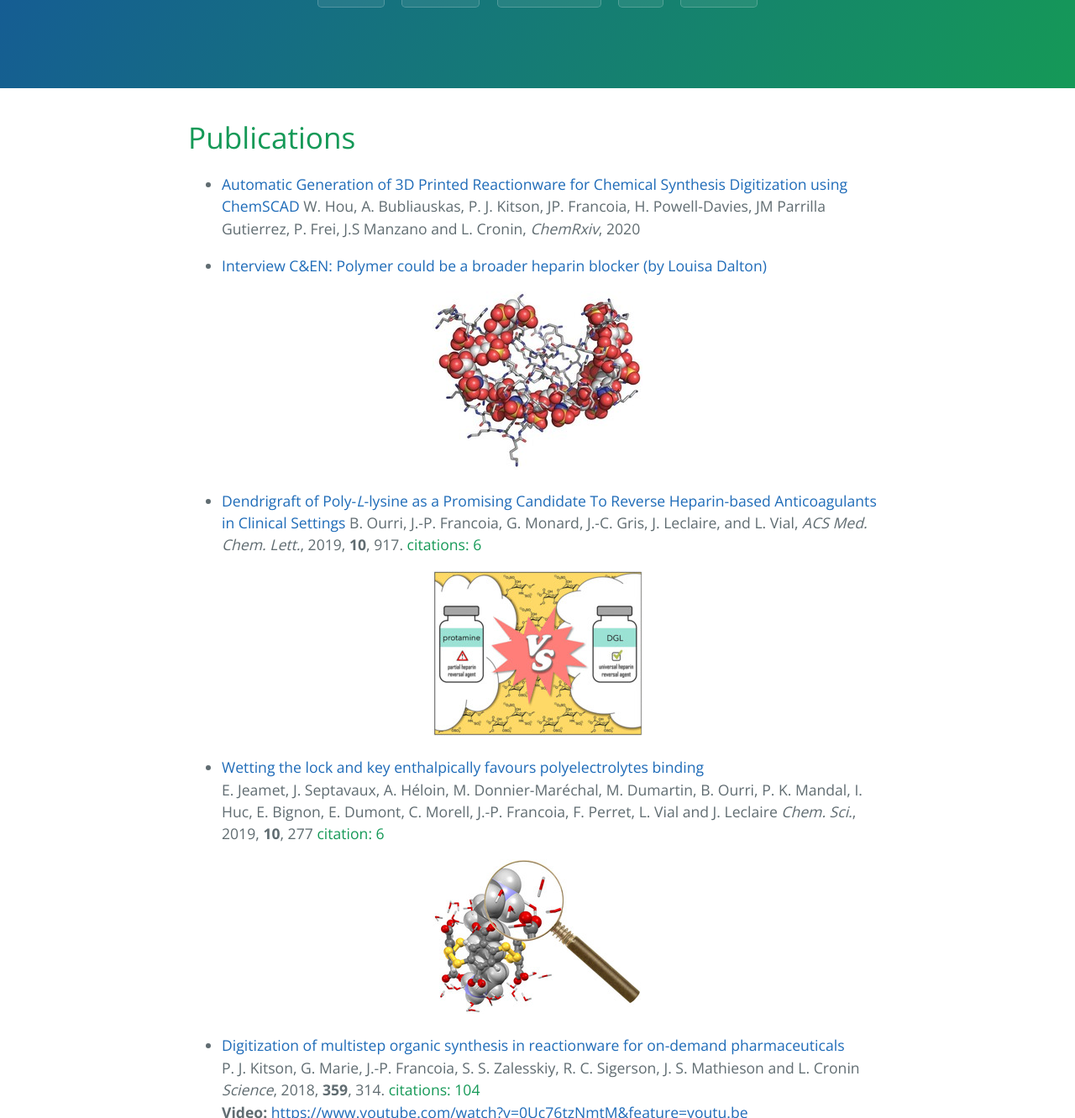
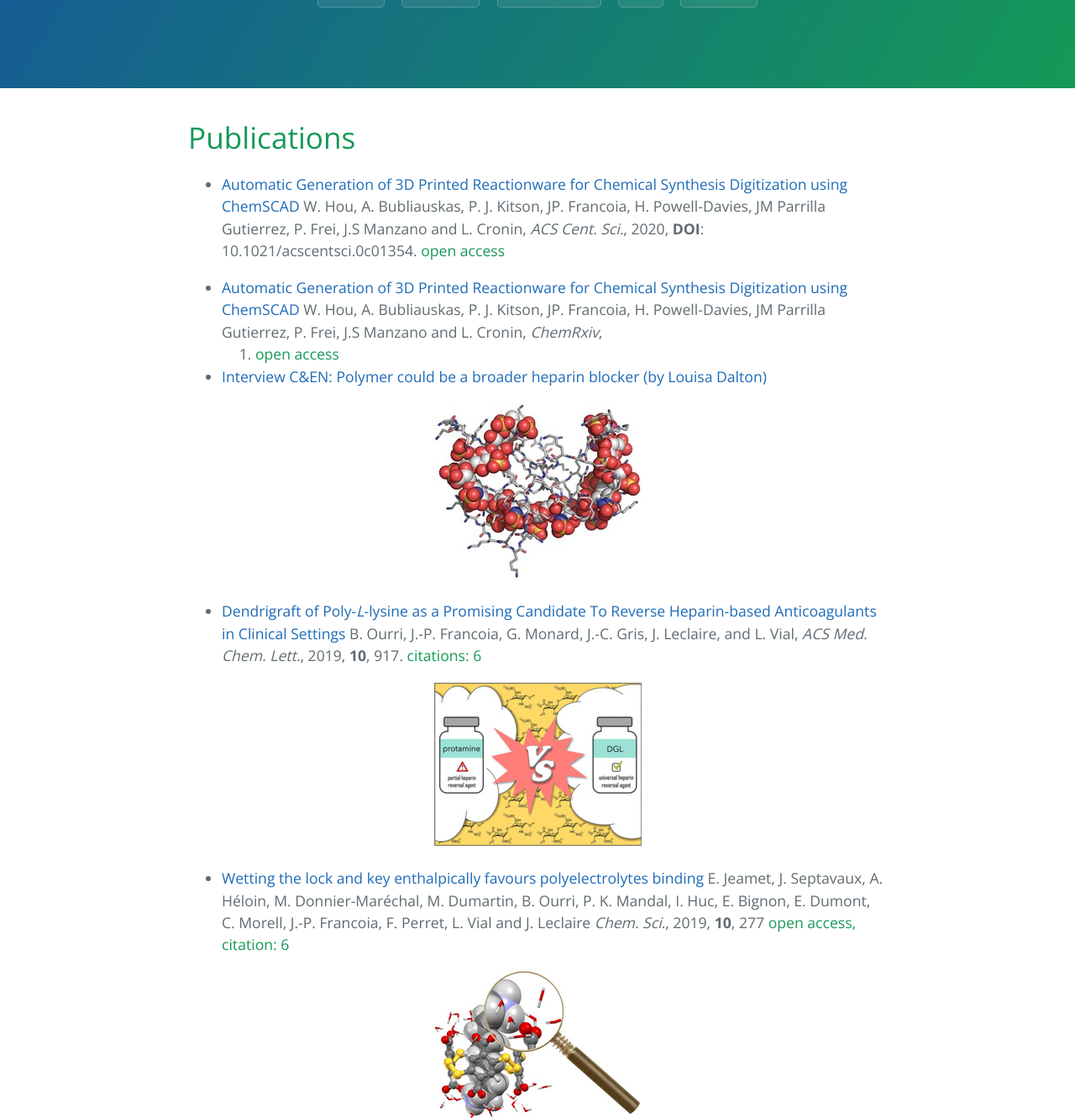
Before and after one commit to JPFrancoia/JPFrancoia.github.io, a Jekyll site: the page built from publications.md, in a window 1280 px wide and 1400 px high, scrolled down 231 px, cut to the strip 0-1331 px from the top of the window. Shown: the whole strip at 84% size. Built offline with Jekyll 4.4.1, drawn with Linux system fonts in a browser that asks for light colours; the repository's description, which GitHub fills in, is left out; some of the changed text lies outside the part shown.

Commit message:
Publications update + fixing links.

```diff
--- a/publications.md
+++ b/publications.md
@@ -7,19 +7,25 @@ layout: default
 # Publications
 
 - [Automatic Generation of 3D Printed Reactionware for Chemical Synthesis
+Digitization using ChemSCAD](https://pubs.acs.org/doi/10.1021/acscentsci.0c01354)
+W. Hou, A. Bubliauskas, P. J. Kitson, JP. Francoia, H. Powell-Davies,
+JM Parrilla Gutierrez, P. Frei, J.S Manzano and L. Cronin, *ACS Cent. Sci.*,
+2020, **DOI**: 10.1021/acscentsci.0c01354. <font color="#159957">open access</font>
+
+- [Automatic Generation of 3D Printed Reactionware for Chemical Synthesis
 Digitization using ChemSCAD](https://chemrxiv.org/s/01c0cd28362e763c438f)
 W. Hou, A. Bubliauskas, P. J. Kitson, JP. Francoia, H. Powell-Davies,
-JM Parrilla Gutierrez, P. Frei, J.S Manzano and L. Cronin, *ChemRxiv*, 2020
+JM Parrilla Gutierrez, P. Frei, J.S Manzano and L. Cronin, *ChemRxiv*,
+2020. <font color="#159957">open access</font>
 
 - [Interview C&EN: Polymer could be a broader heparin blocker (by Louisa
-Dalton)](https://cen.acs.org/pharmaceuticals/drug-development/Polymer-broader-heparin-blocker/97/web/2019/06?utm_source=Staff&utm_medium=Social&utm_campaign=CEN)
+Dalton)](https://cen.acs.org/pharmaceuticals/drug-development/Polymer-broader-heparin-blocker/97/web/2019/06)
 <p align="center">
   <img src="images/cen_news.jpg">
 </p>
 
-- [Dendrigraft of Poly-*L*-lysine as a Promising
-Candidate To Reverse Heparin-based Anticoagulants in Clinical
-Settings](https://pubs.acs.org/doi/abs/10.1021/acsmedchemlett.9b00090)
+- [Dendrigraft of Poly-*L*-lysine as a Promising Candidate To Reverse
+Heparin-based Anticoagulants in Clinical Settings](https://pubs.acs.org/doi/abs/10.1021/acsmedchemlett.9b00090)
 B. Ourri, J.-P. Francoia, G. Monard, J.-C. Gris, J. Leclaire, and L. Vial,
 *ACS Med. Chem. Lett.*, 2019, **10**, 917. <font color="#159957">citations:
 6</font>
@@ -27,11 +33,12 @@ B. Ourri, J.-P. Francoia, G. Monard, J.-C. Gris, J. Leclaire, and L. Vial,
   <img src="images/protamine.jpg">
 </p>
 
-- [Wetting the lock and key enthalpically favours polyelectrolytes binding](https://pubs.rsc.org/en/Content/ArticleLanding/2018/SC/C8SC02966K)
+- [Wetting the lock and key enthalpically favours polyelectrolytes
+binding](https://pubs.rsc.org/en/content/articlelanding/2019/sc/c8sc02966k)
 E. Jeamet, J. Septavaux, A. Héloin, M. Donnier-Maréchal, M. Dumartin,
 B. Ourri, P. K. Mandal, I. Huc, E. Bignon, E. Dumont, C. Morell,
 J.-P. Francoia, F. Perret, L. Vial and J. Leclaire *Chem. Sci.*, 2019, **10**,
-277 <font color="#159957">citation: 6</font>
+277 <font color="#159957">open access, citation: 6</font>
 
 <p align="center">
   <img src="images/wet_and_lock.jpg">
@@ -41,28 +48,32 @@ J.-P. Francoia, F. Perret, L. Vial and J. Leclaire *Chem. Sci.*, 2019, **10**,
 pharmaceuticals](http://science.sciencemag.org/content/359/6373/314)
 P. J. Kitson, G. Marie, J.-P. Francoia, S. S. Zalesskiy, R. C. Sigerson,
 J. S. Mathieson and L. Cronin *Science*, 2018, **359**, 314. <font
-color="#159957">citations: 104</font>
-**Video:** [https://www.youtube.com/watch?v=0Uc76tzNmtM&feature=youtu.be](https://www.youtube.com/watch?v=0Uc76tzNmtM&feature=youtu.be)
+color="#159957">open access, citations: 104</font>
+**Video:** [https://www.youtube.com/watch?v=0Uc76tzNmtM&feature=youtu.be](https://www.youtube.com/watch?v=0Uc76tzNmtM)
 
 <p align="center">
   <img width="350px" src="images/baclofen.gif">
 </p>
 
-- [Everything you always wanted to know about poly-*L*-lysine dendrigrafts (but were afraid to ask)](http://onlinelibrary.wiley.com/wol1/doi/10.1002/chem.201704147/abstract)
+- [Everything you always wanted to know about poly-*L*-lysine dendrigrafts
+(but were afraid to ask)](http://onlinelibrary.wiley.com/wol1/doi/10.1002/chem.201704147)
 J.-P. Francoia and L. Vial, *Chem. Eur. J.*, 2017, **24**, 2806 - <font
 color="#159957">citations: 9</font>
 <p align="center">
   <img src="images/review.jpg">
 </p>
 
-- [Digitizing Poly-*L*-Lysine Dendrigrafts: from Experimental Data to Molecular Dynamics Simulations](http://pubs.acs.org/doi/pdf/10.1021/acs.jcim.7b00258)
+- [Digitizing Poly-*L*-Lysine Dendrigrafts: from Experimental Data to
+Molecular Dynamics Simulations](http://pubs.acs.org/doi/pdf/10.1021/acs.jcim.7b00258)
 J.-P. Francoia, J.-C Rossi, G. Monard and L. Vial, *J. Chem. Inf. Model.*,
 2017, **57**, 2173 - <font color="#159957">citations:&nbsp;8</font>
 <p align="center">
   <img src="images/digitizing.gif">
 </p>
 
-- [Chirality Sensing and Discrimination of Lysine Derivatives in Physiological Conditions with a Dyn\[4\]arene](http://pubs.rsc.org/en/content/articlelanding/2016/cc/c6cc07713g)
+- [Chirality Sensing and Discrimination of Lysine
+Derivatives in Physiological Conditions with a
+Dyn\[4\]arene](http://pubs.rsc.org/en/content/articlelanding/2016/cc/c6cc07713g)
 L. Vial, M. Dumartin, M. Donnier-Maréchal, F. Perret, J.-P. Francoia,
 J. Leclaire, *Chem. Commun.*, 2016, **52**, 14219 - <font
 color="#159957">citation: 8</font>
@@ -70,32 +81,39 @@ color="#159957">citation: 8</font>
   <img src="images/chirality.gif">
 </p>
 
-- [ChemBrows: An Open-Source Application Software To Keep Up to Date with the Current Literature](http://pubs.acs.org/doi/abs/10.1021/acs.jchemed.6b00024)
+- [ChemBrows: An Open-Source Application Software To Keep Up to Date with the
+Current Literature](http://pubs.acs.org/doi/abs/10.1021/acs.jchemed.6b00024)
 J.-P. Francoia and L. Vial, *J. Chem. Educ*, 2016, **93**, 1137 - <font color="#159957">open access, citation: 1</font>
 <p align="center">
   <img src="images/cb.gif">
 </p>
 
-- [A KISS (Keep It Simple, Sensor) Array for Glycosaminoglycans](http://pubs.rsc.org/en/content/articlelanding/2014/cc/c5cc07628e\#!divAbstract)
+- [A KISS (Keep It Simple, Sensor) Array for
+Glycosaminoglycans](http://pubs.rsc.org/en/content/articlelanding/2014/cc/c5cc07628e)
 J.-P. Francoia and L. Vial, *Chem. Commun.*, 2015, **51**, 17544 - <font color="#159957">citations: 13</font>
 <p align="center">
   <img src="images/kiss.gif">
 </p>
 
-- [Monitoring Clinical Levels of Heparin in Human Blood Samples with an Indicator-Displacement Assay](http://pubs.rsc.org/en/Content/ArticleLanding/2015/CC/c4cc08563a\#!divAbstract)
+- [Monitoring Clinical Levels of Heparin in Human
+Blood Samples with an Indicator-Displacement Assay](http://pubs.rsc.org/en/Content/ArticleLanding/2015/CC/c4cc08563a)
 J.-P. Francoia, R. Pascal, and L. Vial, *Chem. Commun.*, 2015, **51**,
 1953 - <font color="#159957">citations: 22</font>
 <p align="center">
   <img src="images/heparin.gif">
 </p>
 
-- [A Double Conformationally Restricted Dynamic Supramolecular System for the Substrate-Selective Epoxidation of Olefins—A Comparative Study on the Influence of Preorganization](http://onlinelibrary.wiley.com/doi/10.1002/cctc.201402726/full)
+- [A Double Conformationally Restricted Dynamic Supramolecular
+System for the Substrate-Selective Epoxidation of
+Olefins—A Comparative Study on the Influence of
+Preorganization](http://onlinelibrary.wiley.com/doi/10.1002/cctc.201402726/full)
 E. Lindbäck, S. Cherraben, J.-P. Francoïa, E. Sheibani, B. Lukowski,
 A. Proñ, H. Norouzi-Arasi, K. Månsson, P. Bujalowski, A. Cederbalk,
 T. H. Pham, T. Wixe, S. Dawaigher and K. Wärnmark, *ChemCatChem*, 2015,
 **7**, 333 - <font color="#159957">citation: 1</font>
 
-- [Multi-Technique Characterization of Poly-L-lysine Dendrigrafts–Cu(II) Complexes for Biocatalysis](http://onlinelibrary.wiley.com/doi/10.1002/mabi.201400341/abstract)
+- [Multi-Technique Characterization of Poly-L-lysine Dendrigrafts–Cu(II)
+Complexes for Biocatalysis](http://onlinelibrary.wiley.com/doi/10.1002/mabi.201400341)
 J.-C. Rossi, B. Maret, K. Vidot, J.-P. Francoia, M. Cangiotti, S. Lucchi,
 C. Coppola, and M. F. Ottaviani, *Macromol. Biosci.*, 2015, **15**, 275 - <font color="#159957">citations: 9</font>
 <p align="center">
```
Also changed, not shown: 1 other file.
